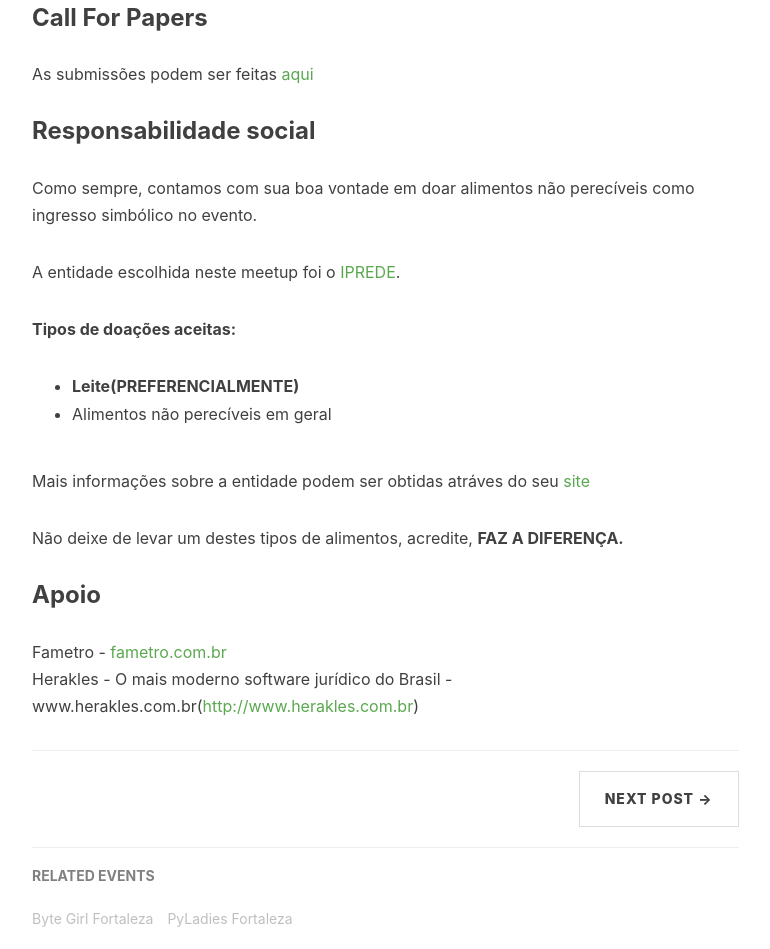
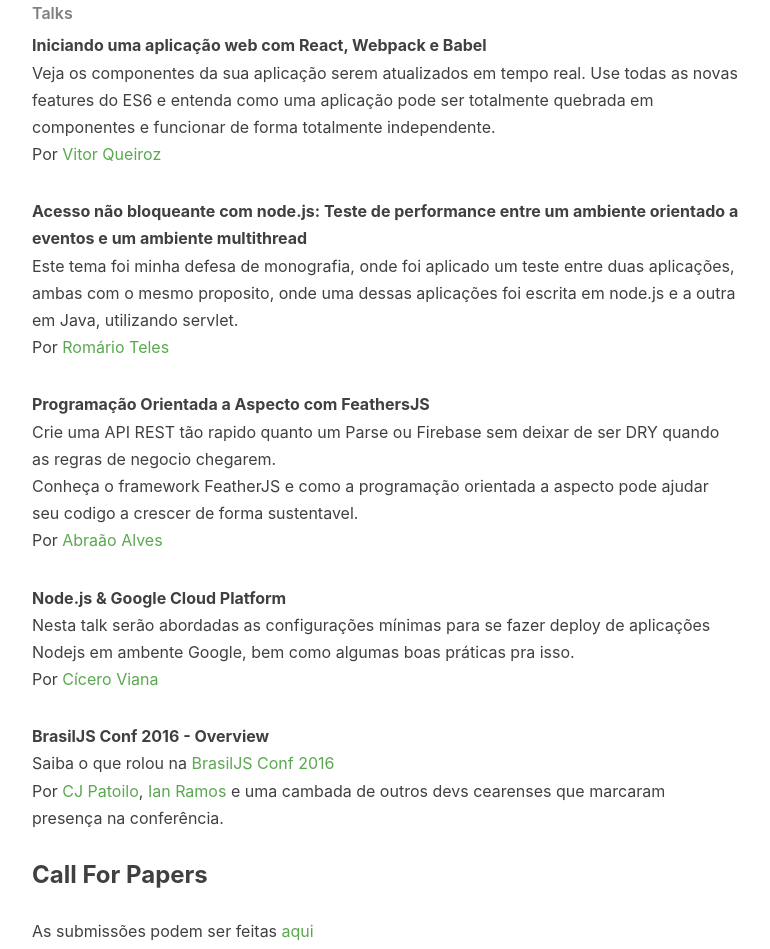
Before and after one commit to vinimdocarmo/nugce.org, a plain HTML site: page 4o-meetup-nugce/index.html in a window 1280 px wide. Shown: the part 1228-2177 px from the top of the page, without its empty margins (233-1003 px from the left). Drawn offline with nearby package versions, Linux system fonts and the light colour scheme.

Commit message:
Site updated: 2016-08-24 09:58:50

```diff
--- a/4o-meetup-nugce/index.html
+++ b/4o-meetup-nugce/index.html
@@ -184,6 +184,11 @@
 <h3 id="Data-e-Local"><a href="#Data-e-Local" class="headerlink" title="Data e Local"></a>Data e Local</h3><p><strong>3 de Setembro</strong>, a partir das 9h da manhã<br><strong>Laboratório II, Fametro(Unidade I)</strong></p>
 <p><a href="https://www.google.com.br/maps/place/Rua Conselheiro Estelita Nº 500 - Centro, Fortaleza" target="_blank" rel="external">Rua Conselheiro Estelita Nº 500 - Centro, Fortaleza </a></p>
 <h3 id="Programacao"><a href="#Programacao" class="headerlink" title="Programação"></a>Programação</h3><p>9h00 -&gt; abertura<br>9h15 -&gt; talks<br>10h15 -&gt; networking/coffee-break<br>10h30 -&gt; talks<br>11h30 -&gt; encerramento</p>
+<h6 id="Talks"><a href="#Talks" class="headerlink" title="Talks"></a>Talks</h6><p><strong>Iniciando uma aplicação web com React, Webpack e Babel</strong><br>Veja os componentes da sua aplicação serem atualizados em tempo real. Use todas as novas features do ES6 e entenda como uma aplicação pode ser totalmente quebrada em componentes e funcionar de forma totalmente independente.<br>Por <a href="https://twitter.com/_victorqueiroz_" target="_blank" rel="external">Vitor Queiroz</a></p>
+<p><strong>Acesso não bloqueante com node.js: Teste de performance entre um ambiente orientado a eventos e um ambiente multithread</strong><br>Este tema foi minha defesa de monografia, onde foi  aplicado um teste entre duas aplicações, ambas com o mesmo proposito, onde uma dessas aplicações foi escrita em node.js e a outra em Java, utilizando servlet.<br>Por <a href="">Romário Teles</a></p>
+<p><strong>Programação Orientada a Aspecto com FeathersJS</strong><br>Crie uma API REST tão rapido quanto um Parse ou Firebase sem deixar de ser DRY quando as regras de negocio chegarem.<br>Conheça o framework FeatherJS e como a programação orientada a aspecto pode ajudar seu codigo a crescer de forma sustentavel.<br>Por <a href="https://twitter.com/abraao4lves" target="_blank" rel="external">Abraão Alves</a></p>
+<p><strong>Node.js &amp; Google Cloud Platform</strong><br>Nesta talk serão abordadas as configurações mínimas para se fazer deploy de aplicações Nodejs em ambente Google, bem como algumas boas práticas pra isso.<br>Por <a href="https://twitter.com/cicerohen" target="_blank" rel="external">Cícero Viana</a></p>
+<p><strong>BrasilJS Conf 2016 - Overview</strong><br>Saiba o que rolou na <a href="https://braziljs.org/conf" target="_blank" rel="external">BrasilJS Conf 2016</a><br>Por <a href="https://twitter.com/cjpatoilo" target="_blank" rel="external">CJ Patoilo</a>, <a href="https://twitter.com/IanRamosC" target="_blank" rel="external">Ian Ramos</a> e uma cambada de outros devs cearenses que marcaram presença na conferência.</p>
 <h3 id="Call-For-Papers"><a href="#Call-For-Papers" class="headerlink" title="Call For Papers"></a>Call For Papers</h3><p>As submissões podem ser feitas <a href="https://t.co/fLoaua28TV" target="_blank" rel="external">aqui</a></p>
 <h3 id="Responsabilidade-social"><a href="#Responsabilidade-social" class="headerlink" title="Responsabilidade social"></a>Responsabilidade social</h3><p>Como sempre, contamos com sua boa vontade em doar alimentos não perecíveis como ingresso simbólico no evento.</p>
 <p>A entidade escolhida neste meetup foi o <a href="http://www.iprede.org.br" target="_blank" rel="external">IPREDE</a>.</p>
```
